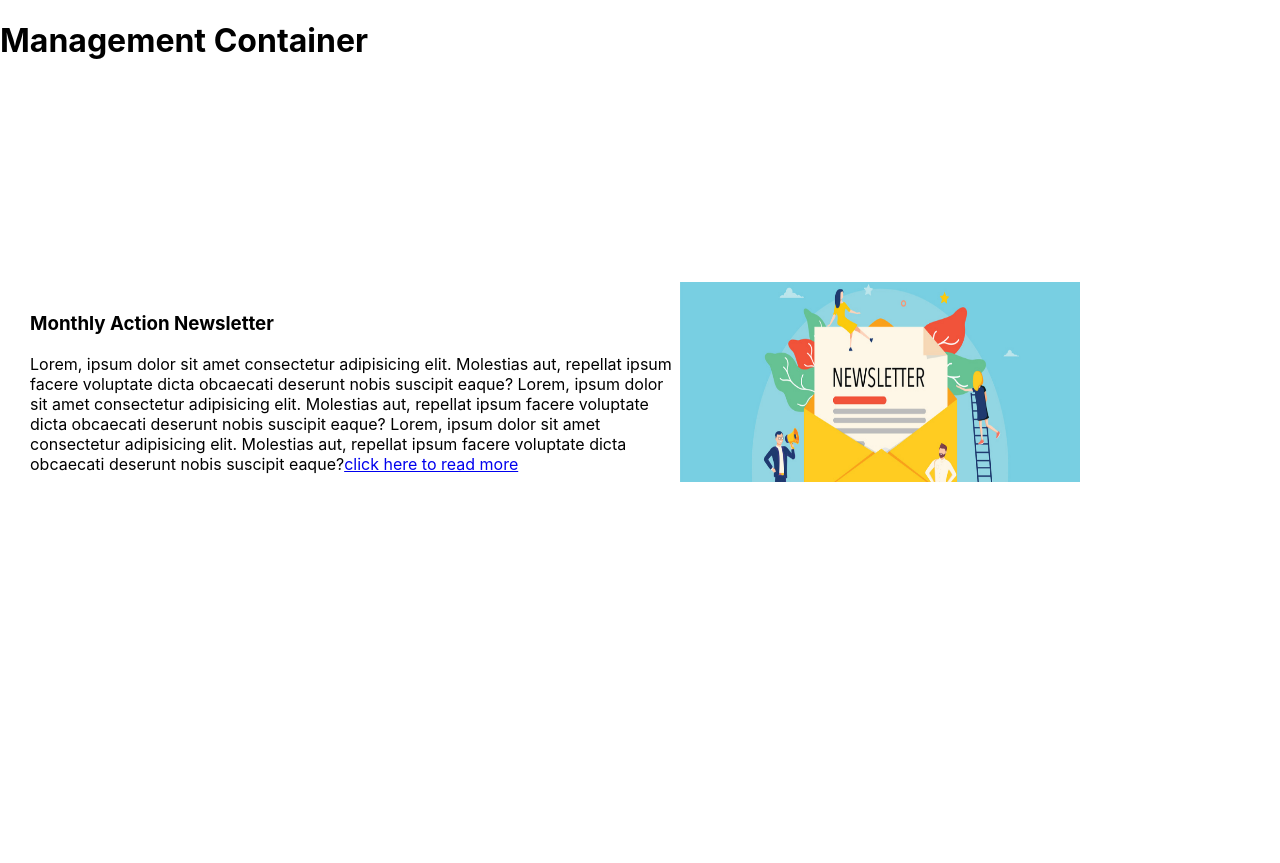
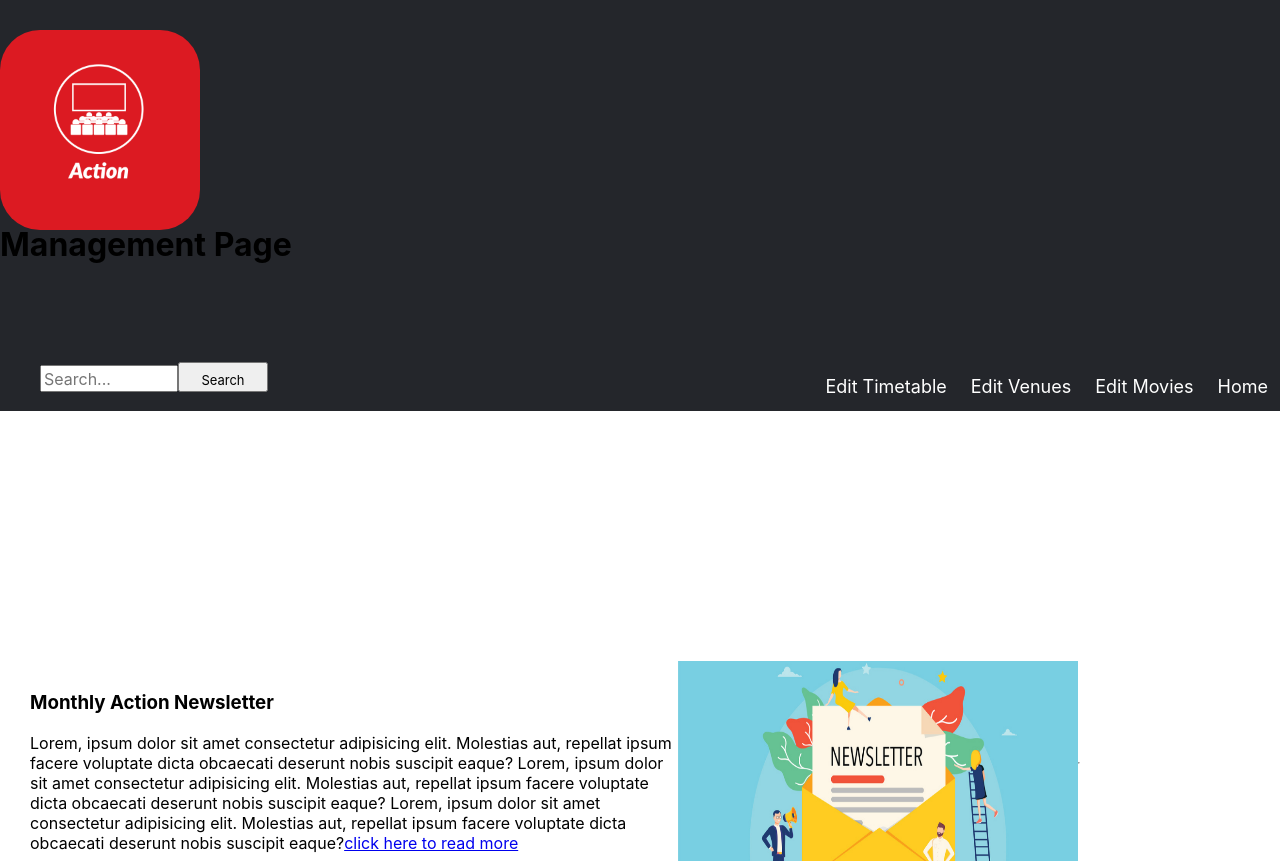
Before and after one commit to MAIsmail1/Action_FrontEnd, a React (Create React App) app: page /employee-login in a window 1280 px wide. Shown: the top 863 px of the page. Before the commit the page ends 800 px from the top, so only its background shows below. Built offline with nearby package versions, Linux system fonts and the light colour scheme.

Commit message:
management page header and footer

```diff
--- /dev/null
+++ b/src/components/ManagementHeader.js
@@ -0,0 +1,30 @@
+import React from "react";
+
+const ManagementHeader = () => {
+
+
+    return(
+        <header>
+            <img className="logo" src={require("../images/Action-logos.jpeg")} alt="logo" />
+            <h1>Management Page</h1>
+
+                <br/>
+                <br/>
+                <br/>
+
+                <nav>
+                    <ul>
+                        <a href=""><li>Home</li></a>
+                        <a href=""><li>Edit Movies</li></a>
+                        <a href=""><li>Edit Venues</li></a>
+                        <a href=""><li>Edit Timetable</li></a>
+                        <input id="searchmov" type="text" placeholder="Search..." name="search"/>
+                <button className="searchbutton" type="submit">Search</button>
+                    </ul>
+                </nav>
+
+        </header>
+    )
+
+}
+export default ManagementHeader;
--- a/src/components/MonthlyNewsletter.js
+++ b/src/components/MonthlyNewsletter.js
@@ -18,6 +18,7 @@ const MonthlyNewsletter = () => {
                     <div className="newsletter-image">
                     <img className=" newsletter-img" src={require("../images/Newsletter.webp")} alt="newsletter"/>
                     </div>
+                    <hr />
                 </div>
 
 
--- a/src/containers/ManagementContainer.js
+++ b/src/containers/ManagementContainer.js
@@ -3,17 +3,20 @@ import NewVenue from "../components/NewVenue";
 import MovieList from "../components/MovieList";
 import MonthlyNewsletter from "../components/MonthlyNewsletter";
 import React from "react";
+import Footer from "../components/Footer";
+import ManagementHeader from "../components/ManagementHeader";
 
 const ManagementContainer = () => {
 
 
     return(
         <>
-            <h1>Management Container</h1>
+            <ManagementHeader/>
              {/* <UpdateVenue/>
             <NewVenue/> */}
              {/* <MovieList/> */}
              <MonthlyNewsletter/>
+             <Footer/>
 
 
         </>
```
